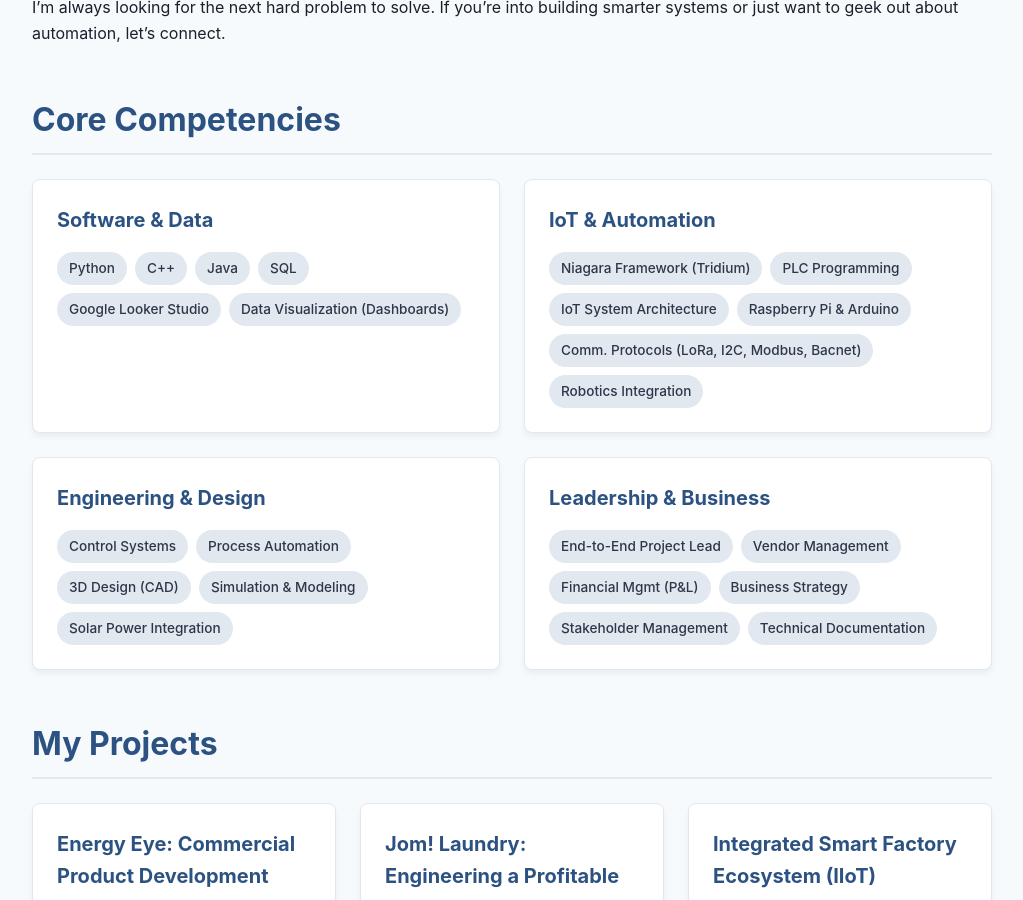
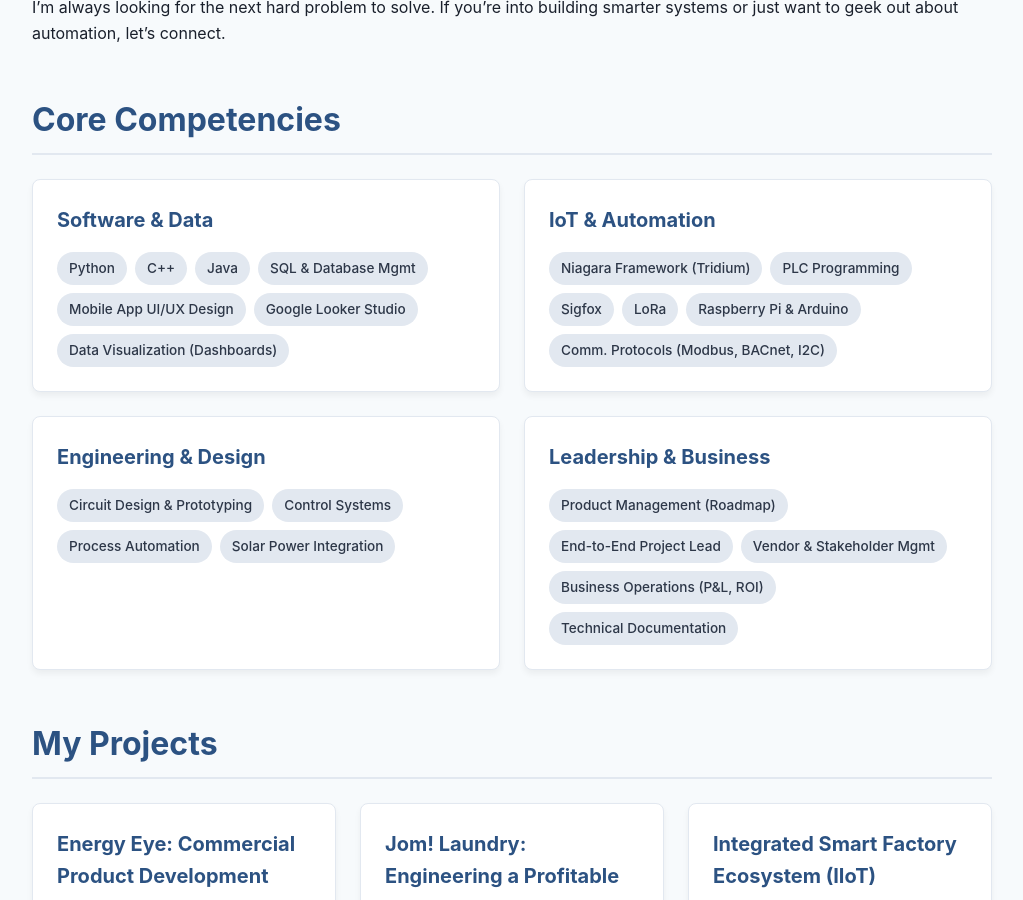
Before and after one commit to xion-xion/xion-xion.github.io, a Jekyll site: the page built from index.html, in a window 1280 px wide and 900 px high, scrolled down 951 px. Shown: the whole window, without its empty margins (128-1151 px from the left). Built offline with Jekyll 4.4.1, drawn with Linux system fonts in a browser that asks for light colours.

Commit message:
feat: Update Core Competencies in index.html and fix aquaculture project skills

```diff
--- a/index.html
+++ b/index.html
@@ -43,7 +43,8 @@ title: Home
                 <span class="skill-tag">Python</span>
                 <span class="skill-tag">C++</span>
                 <span class="skill-tag">Java</span>
-                <span class="skill-tag">SQL</span>
+                <span class="skill-tag">SQL & Database Mgmt</span>
+                <span class="skill-tag">Mobile App UI/UX Design</span>
                 <span class="skill-tag">Google Looker Studio</span>
                 <span class="skill-tag">Data Visualization (Dashboards)</span>
             </div>
@@ -53,30 +54,28 @@ title: Home
             <div class="skill-tags">
                 <span class="skill-tag">Niagara Framework (Tridium)</span>
                 <span class="skill-tag">PLC Programming</span>
-                <span class="skill-tag">IoT System Architecture</span>
+                <span class="skill-tag">Sigfox</span>
+                <span class="skill-tag">LoRa</span>
                 <span class="skill-tag">Raspberry Pi & Arduino</span>
-                <span class="skill-tag">Comm. Protocols (LoRa, I2C, Modbus, Bacnet)</span>
-                <span class="skill-tag">Robotics Integration</span>
+                <span class="skill-tag">Comm. Protocols (Modbus, BACnet, I2C)</span>
             </div>
         </div>
         <div class="skill-card">
             <h3>Engineering & Design</h3>
             <div class="skill-tags">
+                <span class="skill-tag">Circuit Design & Prototyping</span>
                 <span class="skill-tag">Control Systems</span>
                 <span class="skill-tag">Process Automation</span>
-                <span class="skill-tag">3D Design (CAD)</span>
-                <span class="skill-tag">Simulation & Modeling</span>
                 <span class="skill-tag">Solar Power Integration</span>
             </div>
         </div>
         <div class="skill-card">
             <h3>Leadership & Business</h3>
             <div class="skill-tags">
+                <span class="skill-tag">Product Management (Roadmap)</span>
                 <span class="skill-tag">End-to-End Project Lead</span>
-                <span class="skill-tag">Vendor Management</span>
-                <span class="skill-tag">Financial Mgmt (P&L)</span>
-                <span class="skill-tag">Business Strategy</span>
-                <span class="skill-tag">Stakeholder Management</span>
+                <span class="skill-tag">Vendor & Stakeholder Mgmt</span>
+                <span class="skill-tag">Business Operations (P&L, ROI)</span>
                 <span class="skill-tag">Technical Documentation</span>
             </div>
         </div>
--- a/projects/project-aquaculture.html
+++ b/projects/project-aquaculture.html
@@ -9,8 +9,8 @@ title: "Smart Aquaculture Ecosystem: Sensor to Cloud"
     <div class="tech-stack-display">
         <div class="tech-stack-row">
             <span class="tech-label">Hardware:</span>
-            <span class="tech-tag">Custom PCB</span>
-            <span class="tech-tag">LoRaWAN</span>
+            <span class="tech-tag">Circuit Design & Prototyping</span>
+            <span class="tech-tag">LoRa</span>
             <span class="tech-tag">Solar Power Mgmt</span>
             <span class="tech-tag">Self-Cleaning Mechanism</span>
         </div>
```
